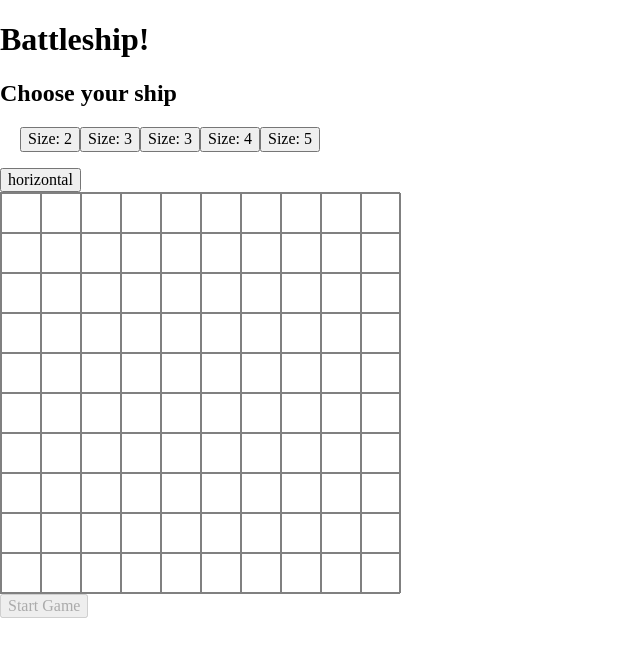
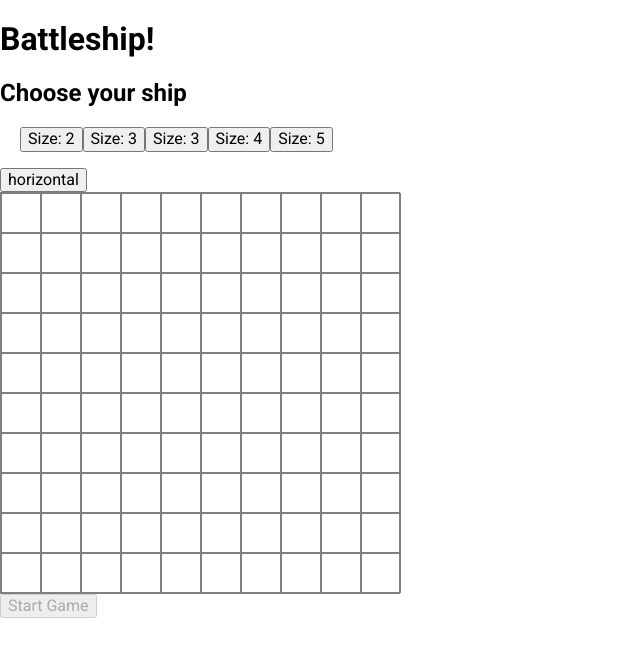
Before and after one commit to marcin10lw/battleship, a React (Vite) app: page / in a window 1280 px wide. Shown: the top 656 px of the page, without its empty margins (0-640 px from the left). Built offline with nearby package versions, Linux system fonts and the light colour scheme.

Commit message:
added Roboto font

```diff
--- a/index.html
+++ b/index.html
@@ -5,7 +5,10 @@
   <meta charset="UTF-8" />
   <link rel="icon" type="image/svg+xml" href="/vite.svg" />
   <meta name="viewport" content="width=device-width, initial-scale=1.0" />
-  <title>Vite + React + TS</title>
+  <title>Battleship</title>
+  <link rel="preconnect" href="https://fonts.googleapis.com">
+  <link rel="preconnect" href="https://fonts.gstatic.com" crossorigin>
+  <link href="https://fonts.googleapis.com/css2?family=Roboto:wght@400;500;700&display=swap" rel="stylesheet">
   <link rel="stylesheet" href="https://cdnjs.cloudflare.com/ajax/libs/normalize/8.0.1/normalize.min.css"
     integrity="sha512-NhSC1YmyruXifcj/KFRWoC561YpHpc5Jtzgvbuzx5VozKpWvQ+4nXhPdFgmx8xqexRcpAglTj9sIBWINXa8x5w=="
     crossorigin="anonymous" referrerpolicy="no-referrer" />
--- a/src/index.css
+++ b/src/index.css
@@ -7,3 +7,7 @@
 ::after {
   box-sizing: border-box;
 }
+
+body {
+  font-family: 'Roboto', sans-serif;
+}
```
Also changed, not shown: 1 other file (tests, documents, lock files or other folders).
